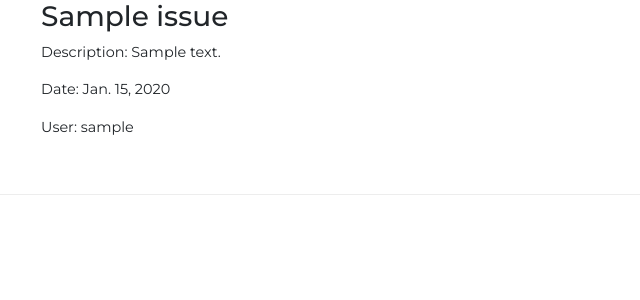
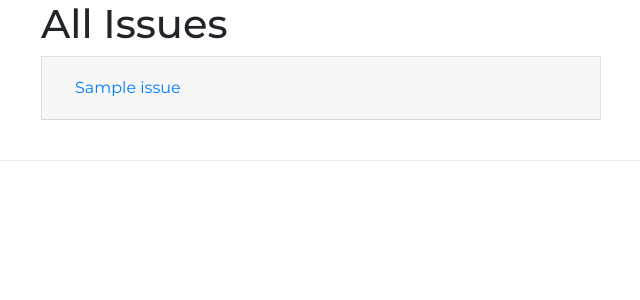
Before and after one commit to luisanegri/issue-tracker, a Django app: page / in a window 1280 px wide. Shown: the part 56-356 px from the top of the page, without its empty margins (44-684 px from the left). Run offline with Django 3.2, Linux system fonts and the light colour scheme; tables that the repository leaves empty hold one stand-in row (values such as "Sample post"); some libraries are stand-ins or nearby versions.

Commit message:
added bootstrap collapsible accordion

```diff
--- a/issue/templates/issues.html
+++ b/issue/templates/issues.html
@@ -1,17 +1,31 @@
 {% extends 'base.html' %}
 
 {% block content %}
-<div class="row row-flex">
+
+<h1 class="page-title">All Issues</h1>
+
     {% for issue in issues %}
-    <div class="col-xs-10 col-xs-offset-1 col-sm-offset-0 col-sm-6 col-md-4 display panel panel-default">
-        <div class="panel-body">
-            <div class="issue"></div>
-            <h3>{{ issue.title }}</h3>
-            <p class="issue_description">Description: {{ issue.description }}</p>
-            <p>Date: {{ issue.date_created }}</p>
-            <p>User: {{ issue.user }}</p>
+<div class="accordion issue-card" id="accordionExample">
+    <div class="card" style="width: 35rem;">
+    <div class="card-header" id="headingOne{{ forloop.counter }}">
+        <h5 class="mb-0">
+                <button class="btn btn-link" id="issue-title" type="button" data-toggle="collapse" data-target="#collapseOne{{ forloop.counter }}" aria-expanded="false" aria-controls="collapseOne{{ forloop.counter }}">
+                {{ issue.title }}
+                </button>
+            </h5>
         </div>
+    <div id="collapseOne{{ forloop.counter }}" class="collapse " aria-labelledby="headingOne{{ forloop.counter }}" data-parent="#accordionExample">
+        <div class="card-body">
+            <ul class="list-group list-group-flush">
+                <li class="list-group-item">Description: {{ issue.description }}</li>
+                <li class="list-group-item">Date created: {{ issue.date_created }}</li>
+                <li class="list-group-item">Created by: {{ issue.user }}</li>
+        </div>
+      <a href="#" class="btn w-25" id="btn-read-more">Read more</a>
     </div>
+    </div>
+</div>
     {% endfor %}
-</div>
+
+
 {% endblock %}
```
